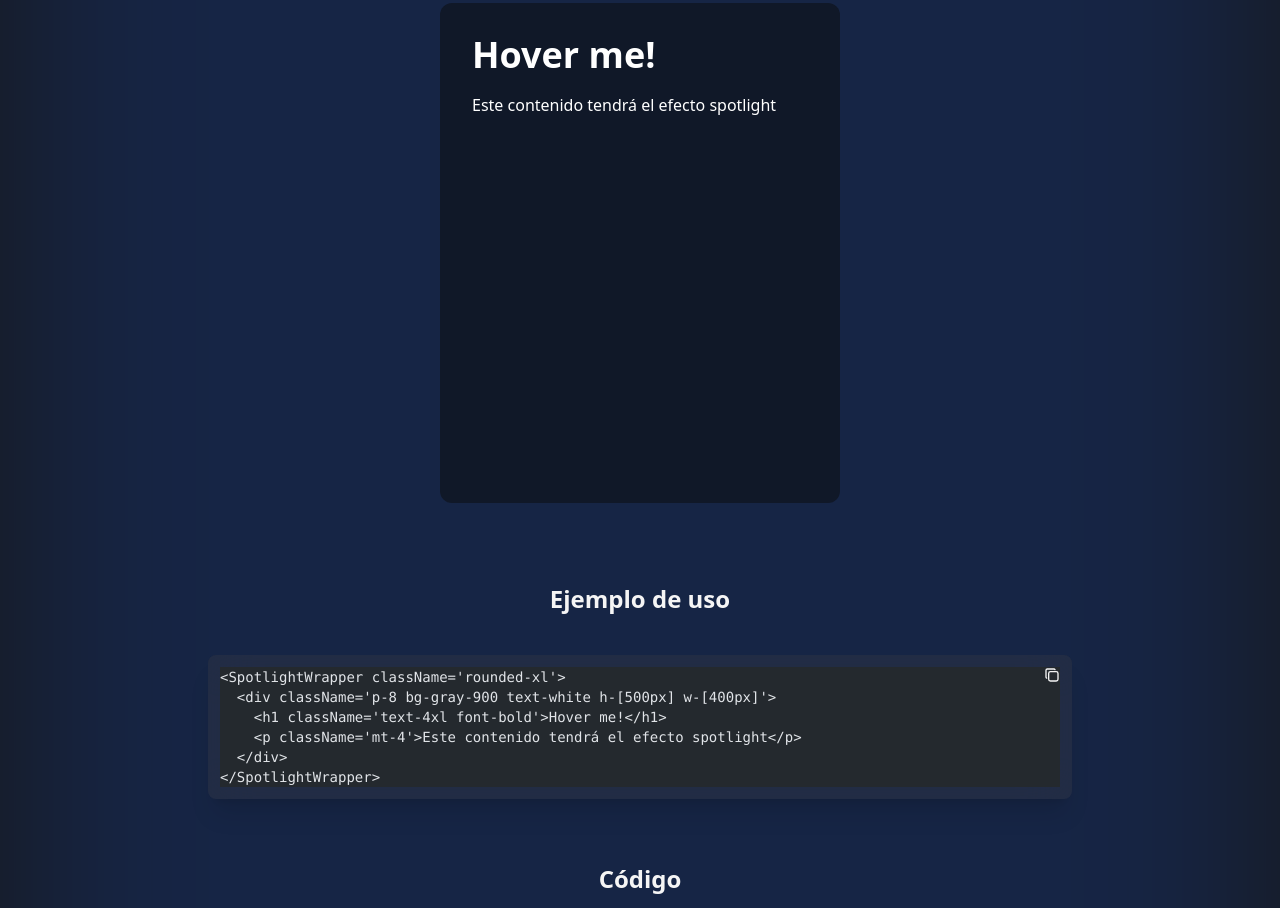
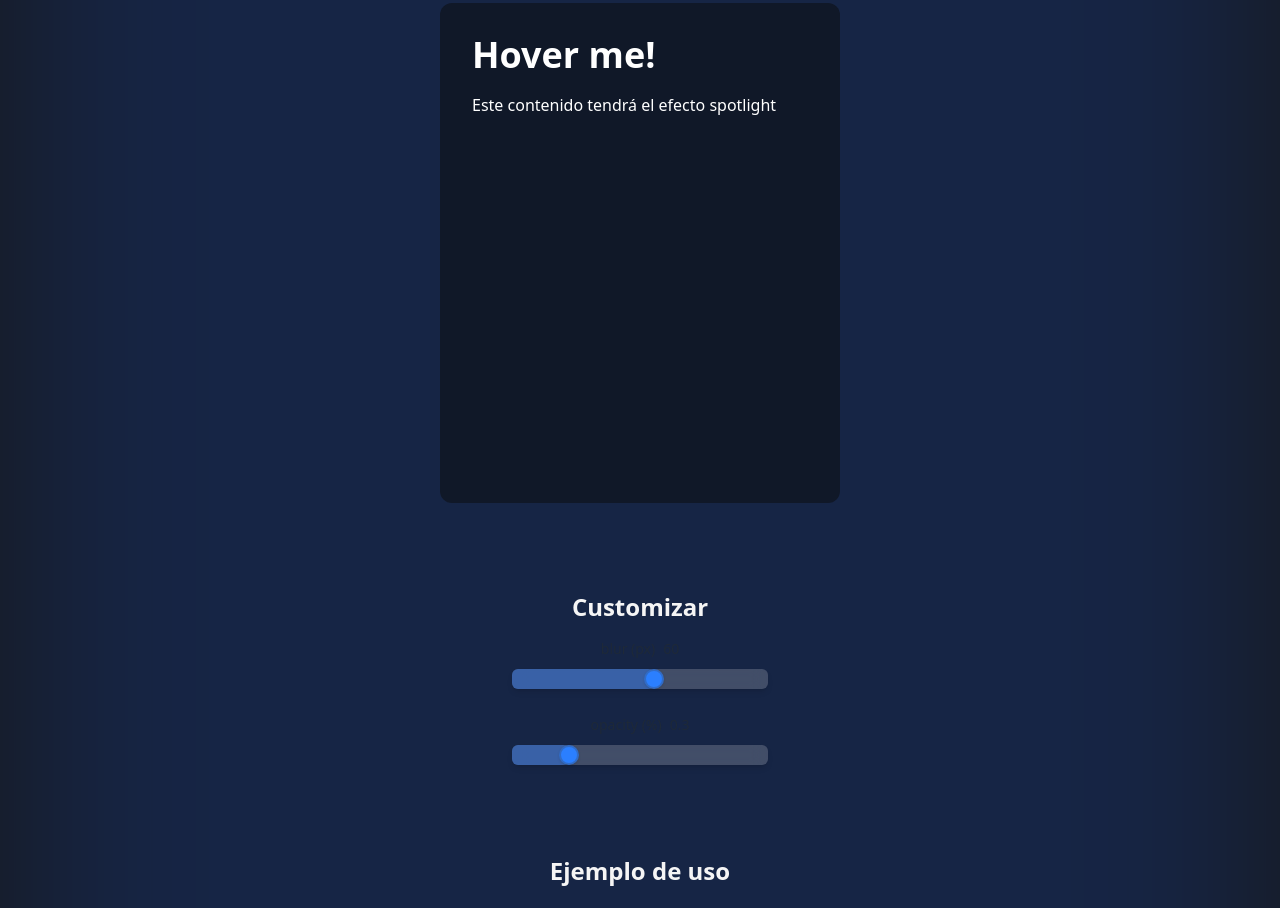
Before and after one commit to BrayanRamirezB/mictlancollection-dev, an Astro site: page /components/spotlight-wrapper in a window 1280 px wide. Shown: the part 355-1263 px from the top of the page. Built offline with nearby package versions, Linux system fonts and the light colour scheme; Astro itself is replaced by a stand-in of ours.

Commit message:
feat: add Customize options for SpotlightWrapper component

```diff
--- /dev/null
+++ b/src/components/demos/DemoSpotlightWrapper.jsx
@@ -0,0 +1,53 @@
+import { useState } from 'react'
+import SpotlightWrapper from '../SpotlightWrapper'
+import Slider from '../Slider'
+
+function DemoSpotlightWrapper() {
+  const [blur, setBlur] = useState(60)
+  const [opacity, setOpacity] = useState(0.3)
+
+  return (
+    <div className='flex flex-col items-center justify-center mt-10 mb-20'>
+      <div className='not-prose'>
+        <SpotlightWrapper
+          className='rounded-xl'
+          blur={blur}
+          viaOpacity={opacity}
+        >
+          <div className='p-8 bg-gray-900 text-white h-[500px] w-[400px]'>
+            <h1 className='text-4xl font-bold'>Hover me!</h1>
+            <p className='mt-4'>Este contenido tendrá el efecto spotlight</p>
+          </div>
+        </SpotlightWrapper>
+      </div>
+
+      <div className='flex flex-col items-center justify-center pt-10'>
+        <h2 className='mb-4'>Customizar</h2>
+
+        <div className='flex flex-col items-center justify-center gap-4'>
+          <Slider
+            label='blur (px)'
+            color='primary'
+            value={blur}
+            onChange={setBlur}
+            min={10}
+            max={100}
+            step={5}
+          />
+
+          <Slider
+            label='opacity (%)'
+            color='primary'
+            value={opacity}
+            onChange={setOpacity}
+            min={0.1}
+            max={1}
+            step={0.1}
+          />
+        </div>
+      </div>
+    </div>
+  )
+}
+
+export default DemoSpotlightWrapper
--- a/src/content/components/spotlight-wrapper.mdx
+++ b/src/content/components/spotlight-wrapper.mdx
@@ -5,7 +5,7 @@ title: Spotlight wrapper
 import CodeBlock from '../../components/CodeBlock.jsx'
 import Alert from '../../components/Alert.jsx'
 import CustomTable from '../../components/Table/CustomTable.jsx'
-import SpotlightWrapper from '../../components/SpotlightWrapper.jsx'
+import DemoSpotlightWrapper from '../../components/demos/DemoSpotlightWrapper.jsx'
 
 <div className='flex items-center justify-center mx-auto not-prose'>
   <Alert
@@ -17,16 +17,7 @@ import SpotlightWrapper from '../../components/SpotlightWrapper.jsx'
   />
 </div>
 
-<div className='flex items-center justify-center mt-10 mb-20 not-prose'>
-  <div className='flex items-center justify-center'>
-    <SpotlightWrapper className='rounded-xl' client:load>
-      <div className='p-8 bg-gray-900 text-white h-[500px] w-[400px]'>
-        <h1 className='text-4xl font-bold'>Hover me!</h1>
-        <p className='mt-4'>Este contenido tendrá el efecto spotlight</p>
-      </div>
-    </SpotlightWrapper>
-  </div>
-</div>
+<DemoSpotlightWrapper client:load />
 
 ## Ejemplo de uso
 
```
